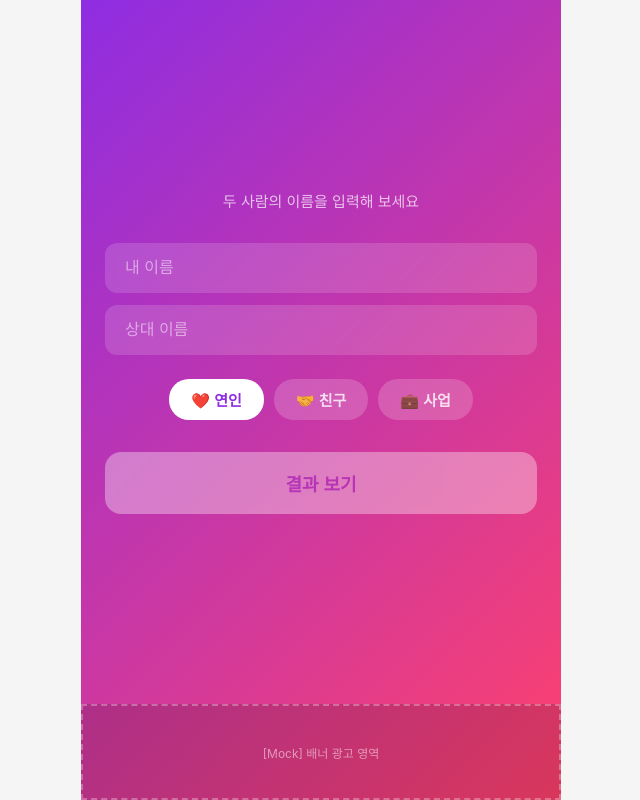
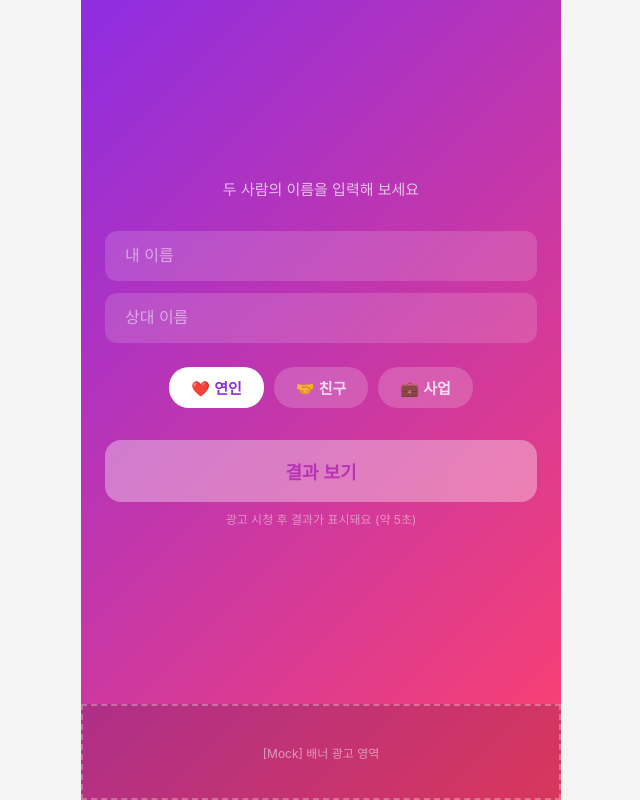
Before and after one commit to FlutterNeverDie/name-matching-app, a React (Vite) app: page / in a window 1280 px wide. Both pictures are taken after a click on the button "시작하기". Shown: the whole page, without its empty margins (319-959 px from the left). Built offline with nearby package versions, Linux system fonts and the light colour scheme.

Commit message:
feat : 광고 ID

```diff
--- a/src/App.css
+++ b/src/App.css
@@ -171,6 +171,14 @@
   background: rgba(255, 255, 255, 0.25);
 }
 
+/* ── Ad Notice ── */
+.ad-notice {
+  font-size: 12px;
+  color: rgba(255, 255, 255, 0.45);
+  text-align: center;
+  margin-top: 8px;
+}
+
 /* ── Category Tabs ── */
 .category-tabs {
   display: flex;
@@ -320,6 +328,8 @@
 /* ── Other Category Buttons ── */
 .other-category-buttons {
   display: flex;
+  flex-wrap: wrap;
+  justify-content: center;
   gap: 10px;
 }
 
@@ -352,6 +362,22 @@
   gap: 12px;
 }
 
+.nav-button-wrap {
+  flex: 1;
+  display: flex;
+  flex-direction: column;
+  align-items: center;
+}
+
+.nav-button-wrap .nav-button {
+  width: 100%;
+}
+
+.ad-notice-dark {
+  color: rgba(255, 255, 255, 0.35);
+  margin-top: 6px;
+}
+
 .nav-button {
   flex: 1;
   display: flex;
--- a/src/App.tsx
+++ b/src/App.tsx
@@ -150,6 +150,7 @@ function InputStage({ onShowResult }: { onShowResult: () => void }) {
       <button className="submit-button" disabled={!canSubmit} onClick={onShowResult}>
         결과 보기
       </button>
+      <p className="ad-notice">광고 시청 후 결과가 표시돼요 (약 5초)</p>
     </motion.div>
   );
 }
@@ -217,6 +218,7 @@ function ResultStage() {
               {CATEGORY_ICON[cat]} {cat}
             </button>
           ))}
+          <p className="ad-notice" style={{ width: '100%', textAlign: 'center' }}>광고 시청 후 결과가 표시돼요 (약 5초)</p>
         </div>
       ) : (
         <button className="try-another-button" onClick={() => setShowOtherCategories(true)}>
--- a/src/constants/adConfig.ts
+++ b/src/constants/adConfig.ts
@@ -3,9 +3,9 @@
  */
 export const AD_CONFIG = {
   // 전면 광고: 결과 페이지 전환하기 직전에 띄움
-  INTERSTITIAL: 'ait.v2.live.4c7e9d7a569b4472',
+  INTERSTITIAL: 'ait.v2.live.c30b53e895864f2a',
   // 일반 띠 배너: 하단 고정용 (높이 96px)
-  BANNER: 'ait.v2.live.557cc5e9c7f9426f',
+  BANNER: 'ait.v2.live.345769f40c0c47dd',
   // 피드형/이미지 배너: 큰 사이즈용 (높이 410px)
   NATIVE_IMAGE: 'ait.v2.live.690a70b8f7574d55',
 };
```
Also changed, not shown: 1 other file (tests, documents, lock files or other folders).
